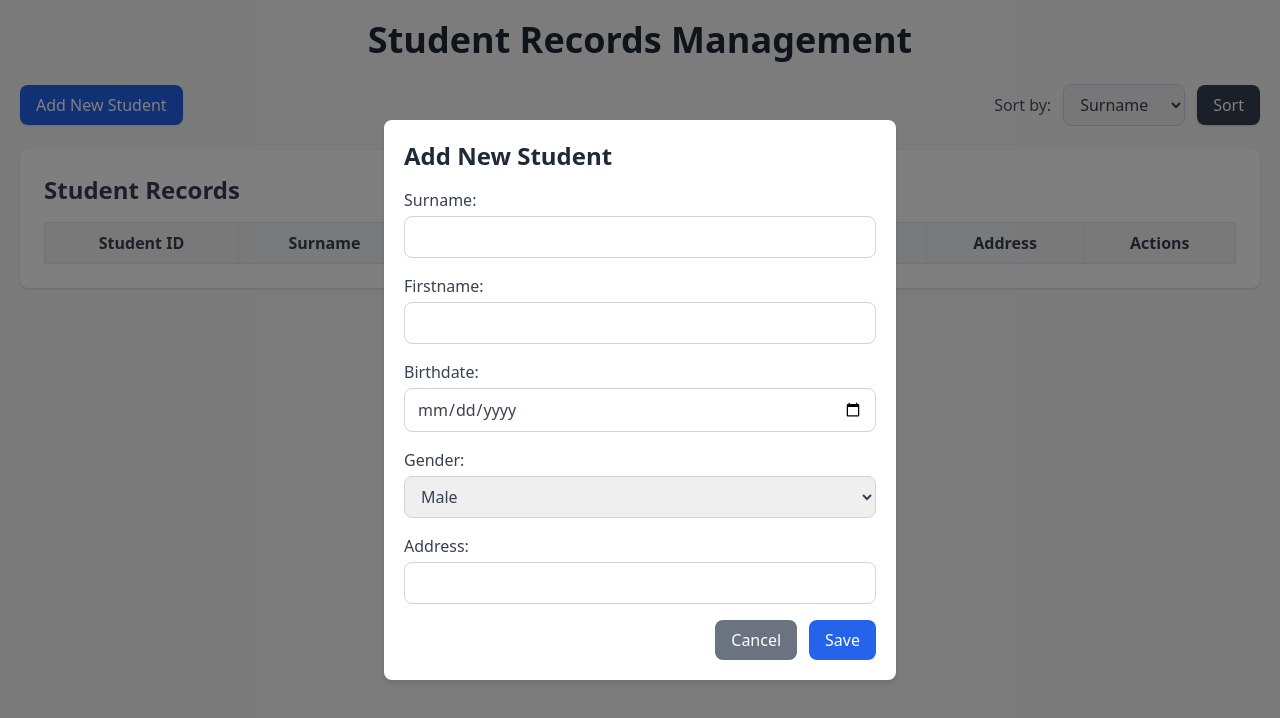
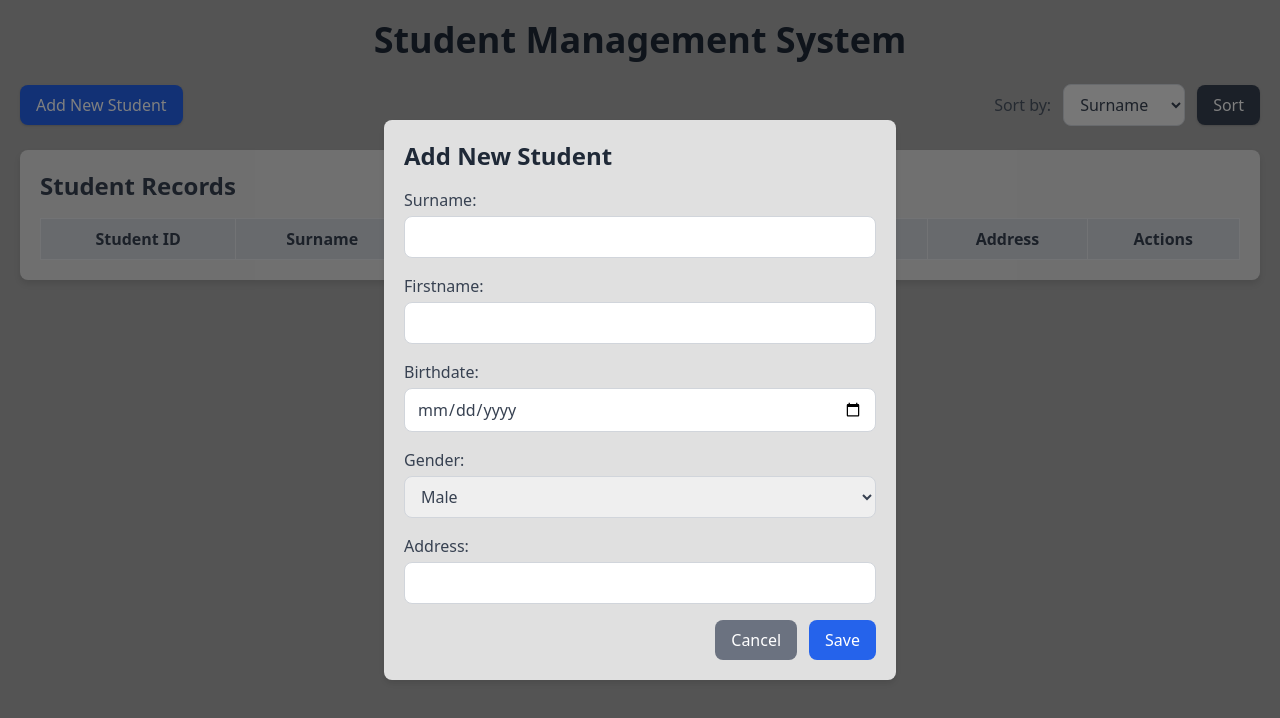
Before and after one commit to ericsonbalajadia/mayor-fds, a website: page front-end.html in a window 1280 px wide. Both pictures are taken after a click on the button "Add New Student". Drawn offline with nearby package versions, Linux system fonts and the light colour scheme; no server answers.

Commit message:
for fds lab

```diff
--- a/front-end.html
+++ b/front-end.html
@@ -7,22 +7,28 @@
   <link href="https://cdn.jsdelivr.net/npm/tailwindcss@2.2.19/dist/tailwind.min.css" rel="stylesheet">
   <style>
     body {
-      background-color: #f8f8f8; /* Neutral background */
+      background-color: #a9a9a9; /* Darker gray background */
     }
     .modal-bg {
       background-color: rgba(0, 0, 0, 0.5); /* Dimmed background for modal */
     }
     .modal-content {
-      background-color: #ffffff;
+      background-color: #e0e0e0; /* Darker off-white */
+      padding: 20px;
+      border-radius: 8px;
+      box-shadow: 0 4px 6px rgba(0, 0, 0, 0.1);
+    }
+    .table-container {
+      background-color: #e0e0e0; /* Darker off-white for the table container */
       padding: 20px;
       border-radius: 8px;
       box-shadow: 0 4px 6px rgba(0, 0, 0, 0.1);
     }
     .table-row:nth-child(even) {
-      background-color: #f9f9f9;
-    }
-    .table-row:nth-child(odd) {
-      background-color: #ffffff;
+      background-color: #f0f0f0;
+    .table-row:nth-child(odd)
+     {
+      background-color: #e8e8e8;
     }
     .btn {
       transition: background-color 0.3s ease, transform 0.2s ease;
@@ -34,9 +40,11 @@
 </head>
 <body class="font-sans text-gray-700">
 
+  <!-- Main Container -->
   <div class="container mx-auto p-5">
-    <h1 class="text-4xl font-bold text-center mb-6 text-gray-800">Student Records Management</h1>
+    <h1 class="text-4xl font-bold text-center mb-6 text-gray-800">Student Management System</h1>
 
+    <!-- Controls -->
     <div class="flex flex-wrap items-center justify-between mb-6">
       <button id="openModalBtn" class="btn bg-blue-600 text-white px-4 py-2 rounded-lg hover:bg-blue-700 shadow">
         Add New Student
@@ -55,6 +63,7 @@
       </div>
     </div>
 
+    <!-- Modal -->
     <div id="studentModal" class="fixed inset-0 flex items-center justify-center modal-bg hidden">
       <div class="modal-content w-full max-w-lg">
         <h2 id="modalTitle" class="text-2xl font-semibold text-gray-800 mb-4">Add New Student</h2>
@@ -91,11 +100,12 @@
       </div>
     </div>
 
-    <div class="bg-white p-6 rounded-lg shadow">
+    <!-- Student Records Table -->
+    <div class="table-container">
       <h2 class="text-2xl font-semibold mb-4">Student Records</h2>
       <table class="min-w-full border-collapse border border-gray-200">
         <thead>
-          <tr class="bg-gray-100">
+          <tr class="bg-gray-300">
             <th class="border px-4 py-2">Student ID</th>
             <th class="border px-4 py-2">Surname</th>
             <th class="border px-4 py-2">Firstname</th>
@@ -106,12 +116,13 @@
           </tr>
         </thead>
         <tbody id="studentsBody">
-          <!-- Data will be populated here -->
+          <!-- Dynamic content will be inserted here -->
         </tbody>
       </table>
     </div>
   </div>
 
+  <!-- External Scripts -->
   <script src="https://cdn.jsdelivr.net/npm/axios/dist/axios.min.js"></script>
   <script src="script.js"></script>
 </body>
```
